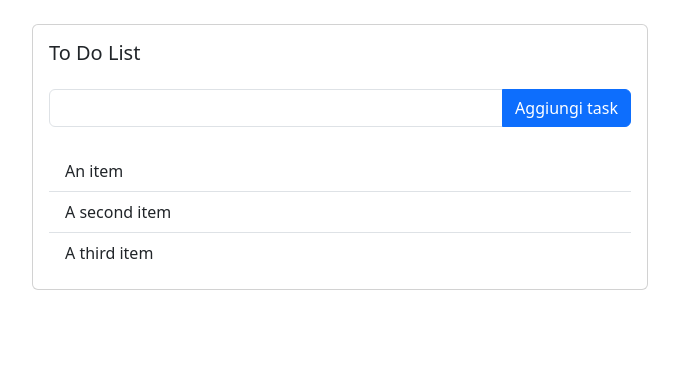
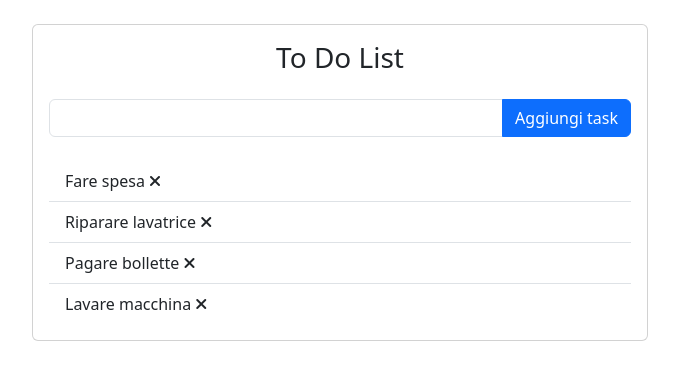
Before and after one commit to vgianluca96/vue-todolist, a plain HTML site: page index.html in a window 1280 px wide. Shown: the whole page, without its empty margins (300-979 px from the left). Drawn offline with nearby package versions, Linux system fonts and the light colour scheme.

Commit message:
lista task con rimozione
creata logica per creazione lista e rimozione elementi

```diff
--- a/index.html
+++ b/index.html
@@ -4,6 +4,9 @@
     <meta charset="UTF-8">
     <meta name="viewport" content="width=device-width, initial-scale=1.0">
     <title>Vue To Do List</title>
+
+    <!-- Fontawesome -->
+    <link rel="stylesheet" href="https://cdnjs.cloudflare.com/ajax/libs/font-awesome/6.4.2/css/all.min.css" integrity="sha512-z3gLpd7yknf1YoNbCzqRKc4qyor8gaKU1qmn+CShxbuBusANI9QpRohGBreCFkKxLhei6S9CQXFEbbKuqLg0DA==" crossorigin="anonymous" referrerpolicy="no-referrer" />
 
     <!-- Bootstrap css -->
     <link href="https://cdn.jsdelivr.net/npm/bootstrap@5.3.1/dist/css/bootstrap.min.css" rel="stylesheet" integrity="sha384-4bw+/aepP/YC94hEpVNVgiZdgIC5+VKNBQNGCHeKRQN+PtmoHDEXuppvnDJzQIu9" crossorigin="anonymous">
@@ -14,10 +17,12 @@
     <div id="app">
 
         <div class="container w-50 py-4">
+
             <div class="card">
+
                 <div class="card-body">
 
-                    <h5 class="card-title">To Do List</h5>
+                    <h3 class="card-title text-center">To Do List</h3>
 
                     <div class="input-group my-4">
                         <input type="text" class="form-control">
@@ -27,15 +32,14 @@
                     </div>
 
                     <ul class="list-group list-group-flush">
-                      <li class="list-group-item">An item</li>
-                      <li class="list-group-item">A second item</li>
-                      <li class="list-group-item">A third item</li>
+                      <li class="list-group-item" v-for="(task,i) in tasks">{{task.text}} <i class="fa-solid fa-xmark" @click="removeTask(i)"></i></li>
+                    </ul>
 
-                    </ul>
                 </div>
+
             </div>
+
         </div>
-
 
     </div>
 
--- a/script.js
+++ b/script.js
@@ -5,7 +5,7 @@ const {createApp} = Vue
 createApp({
     data() {
         return {
-            message: 'ciao',
+            condition: true,
             tasks: [
                 {
                     text: 'Fare spesa',
@@ -17,9 +17,20 @@ createApp({
                 },
                 {
                     text: 'Pagare bollette',
+                    done: false
+                },
+                {
+                    text: 'Lavare macchina',
                     done: true
                 }
             ]
+        }
+    },
+    methods: {
+        removeTask(index) {
+            this.tasks.splice(index,1);
+            console.log(index)
+            console.log(this.tasks)
         }
     }
 }).mount('#app');
```
